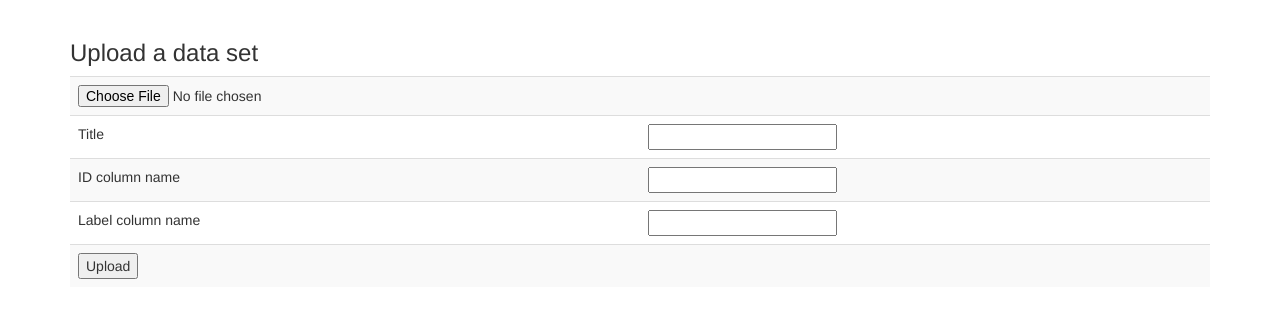
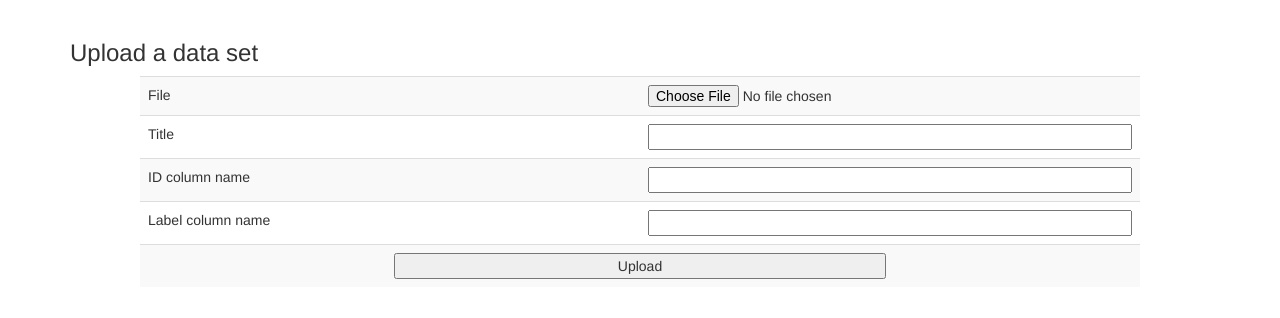
Before and after one commit to margaretpearce/data-exploration, a Flask app: template templates/upload.html in a window 1280 px wide. Shown: the part 100-418 px from the top of the page. Run offline with Flask 2, Linux system fonts and the light colour scheme; the template is opened without the code that fills it, so the values that code supplies are empty; the visitor is signed in with stand-in values (Sample User, id 1); some libraries are stand-ins or nearby versions.

Commit message:
Styles for upload page

```diff
--- a/static/css/theme.css
+++ b/static/css/theme.css
@@ -96,6 +96,23 @@ body {
 
 .table-hidden {
 	display: none;
+}
+
+@media (min-width: 768px) {
+#fileUploadDiv {
+    max-width: 1000px;
+    margin: auto;
+}
+}
+
+#fileUploadDiv input[type='submit'] {
+    margin: auto;
+    display: block;
+    width: 50%;
+}
+
+#fileUploadDiv input[type='text'] {
+    width: 100%;
 }
 
 @media (min-width: 768px) {
--- a/templates/upload.html
+++ b/templates/upload.html
@@ -7,7 +7,10 @@
     <form action="upload" method="post" enctype="multipart/form-data">
         <table class="table table-striped">
             <tr>
-               <td colspan="2">
+               <td>
+                   File
+               </td>
+                <td>
                    <input type="file" name="file">
                </td>
             </tr>
```
